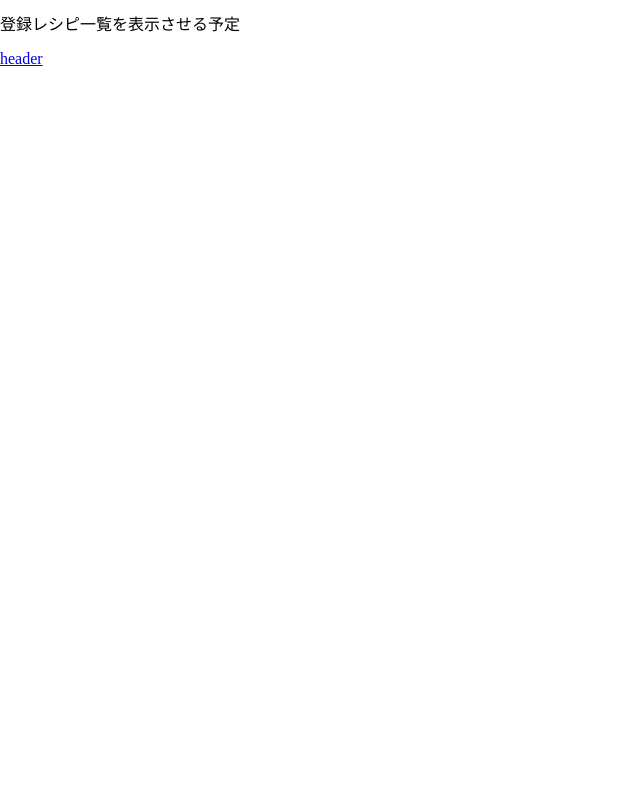
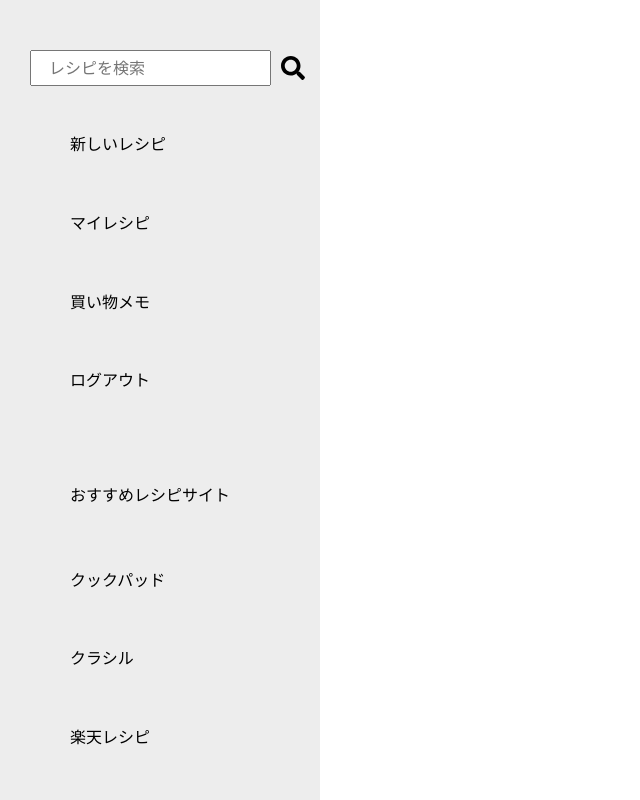
Before and after one commit to okateru0217/cook-stockers, a Vue app in the folder cook-stockers/: page /myrecipe in a window 1280 px wide. Shown: the whole page, without its empty margins (0-640 px from the left). Built offline with nearby package versions, Linux system fonts and the light colour scheme.

Commit message:
Add：side-menu

```diff
--- /dev/null
+++ b/cook-stockers/src/components/menu/SideMenu.vue
@@ -0,0 +1,128 @@
+<template>
+  <div class="side-menu__container">
+    <div class="side-menu__wrap">
+      <div class="side-menu__serch">
+        <Search></Search>
+      </div><!-- side-menu__serch -->
+      <div class="side-menu__nav">
+        <nav>
+          <ul>
+            <li><router-link to="/newrecipe">新しいレシピ</router-link></li>
+            <li><router-link to="/myrecipe">マイレシピ</router-link></li>
+            <li><router-link to="/shoppingmemo">買い物メモ</router-link></li>
+            <li><a @click="signOut">ログアウト</a></li>
+            <li class="side-menu__recommend-site"><p>おすすめレシピサイト</p></li>
+            <li><a :href="cookpad" target="_blank" rel="noopener noreferrer">クックパッド</a></li>
+            <li><a :href="kurashiru" target="_blank" rel="noopener noreferrer">クラシル</a></li>
+            <li><a :href="rakuten" target="_blank" rel="noopener noreferrer">楽天レシピ</a></li>
+          </ul>
+        </nav>
+      </div><!-- side-menu__nav -->
+    </div><!-- side-menu__wrap -->
+  </div><!-- side-menu__container -->
+</template>
+
+<script>
+import Search from './SideMenuSearch'
+
+export default {
+  components: {
+    Search
+  },
+  data() {
+    return {
+      cookpad: 'https://cookpad.com/',
+      kurashiru: 'https://www.kurashiru.com/',
+      rakuten: 'https://recipe.rakuten.co.jp/'
+    }
+  },
+  methods: {
+    signOut() {
+      this.$store.dispatch('signOut');
+    }
+  }
+}
+</script>
+
+<style lang="scss" scoped>
+// 共通スタイル
+* {
+  font-family: 'Raleway', sans-serif;
+}
+
+// sp用
+@media screen and (max-width: 767px) {
+  .side-menu__container {
+    display: none;
+  }
+}
+
+// tab用
+@media screen and (min-width: 768px) and (max-width: 1023px) {
+  .side-menu__container {
+    display: none;
+  }
+}
+
+// pc用
+.side-menu__wrap {
+  position: fixed;
+  max-width: 375px;
+  width: 25%;
+  height: 100vh;
+  background-color: #EDEDED;
+}
+
+.side-menu__nav {
+
+  ul {
+    margin: 0;
+    padding-left: 70px;
+  }
+
+  li {
+    padding: 25px 0;
+    list-style: none;
+  }
+
+  a {
+    text-decoration: none;
+    color: #000;
+    display: inline-block;
+    text-align: center;
+    position: relative;
+    overflow: hidden;
+    transition: 0.4s;
+    padding-bottom: 6px;
+  }
+
+  a:after {
+    position: absolute;
+    transition: 0.4s;
+    content: "";
+    width: 0;
+    bottom: 0;
+    height: 2px;
+    background: #545454;
+    left: 0;
+  }
+
+  a:hover {
+    text-decoration: none;
+    color: #000;
+    cursor: pointer;
+  }
+
+  a:hover:after {
+    width: 100%;
+    left: 0;
+  }
+}
+
+.side-menu__recommend-site {
+
+  p {
+    padding-top: 20px;
+  }
+}
+</style>
--- /dev/null
+++ b/cook-stockers/src/components/menu/SideMenuSearch.vue
@@ -0,0 +1,52 @@
+<template>
+  <div class="search__container">
+    <div class="search__wrap">
+      <input
+      type="text"
+      placeholder="レシピを検索">
+      <p><font-awesome-icon icon="search" /></p>
+    </div><!-- search__wrap -->
+  </div><!-- search__container -->
+</template>
+
+<style lang="scss" scoped>
+.search__wrap {
+  display: flex;
+  padding: 50px 15px 25px 30px;
+
+  input {
+    width: 260px;
+    height: 30px;
+  }
+
+  input::placeholder {
+    padding-left: 15px;
+  }
+
+  p {
+    display: flex;
+    align-items: center;
+    margin: 0;
+    margin-left: 10px;
+    font-size: 1.5em;
+  }
+
+  p:hover {
+    font-size: 1.7em;
+  }
+}
+
+// sp用
+@media screen and (max-width: 767px) {
+  .side-menu__container {
+    display: none;
+  }
+}
+
+// tab用
+@media screen and (min-width: 768px) and (max-width: 1023px) {
+  .side-menu__container {
+    display: none;
+  }
+}
+</style>
--- a/cook-stockers/src/components/recipe/MyRecipe.vue
+++ b/cook-stockers/src/components/recipe/MyRecipe.vue
@@ -1,6 +1,15 @@
 <template>
-  <div>
-    <p>登録レシピ一覧を表示させる予定</p>
-    <router-link to="/">header</router-link>
-  </div>
+  <div class="my-recipe__container">
+    <SideMenu></SideMenu>
+  </div><!-- my-recipe__container -->
 </template>
+
+<script>
+import SideMenu from '../menu/SideMenu'
+
+export default {
+  components: {
+    SideMenu
+  }
+}
+</script>
--- a/cook-stockers/src/main.js
+++ b/cook-stockers/src/main.js
@@ -5,6 +5,12 @@ import 'firebase/analytics'
 import App from './App.vue'
 import store from './store'
 import router from './router'
+
+import { library } from '@fortawesome/fontawesome-svg-core'
+import { faSearch } from '@fortawesome/free-solid-svg-icons'
+import { FontAwesomeIcon } from '@fortawesome/vue-fontawesome'
+library.add(faSearch)
+Vue.component('font-awesome-icon', FontAwesomeIcon)
 
 Vue.config.productionTip = false
 
```
